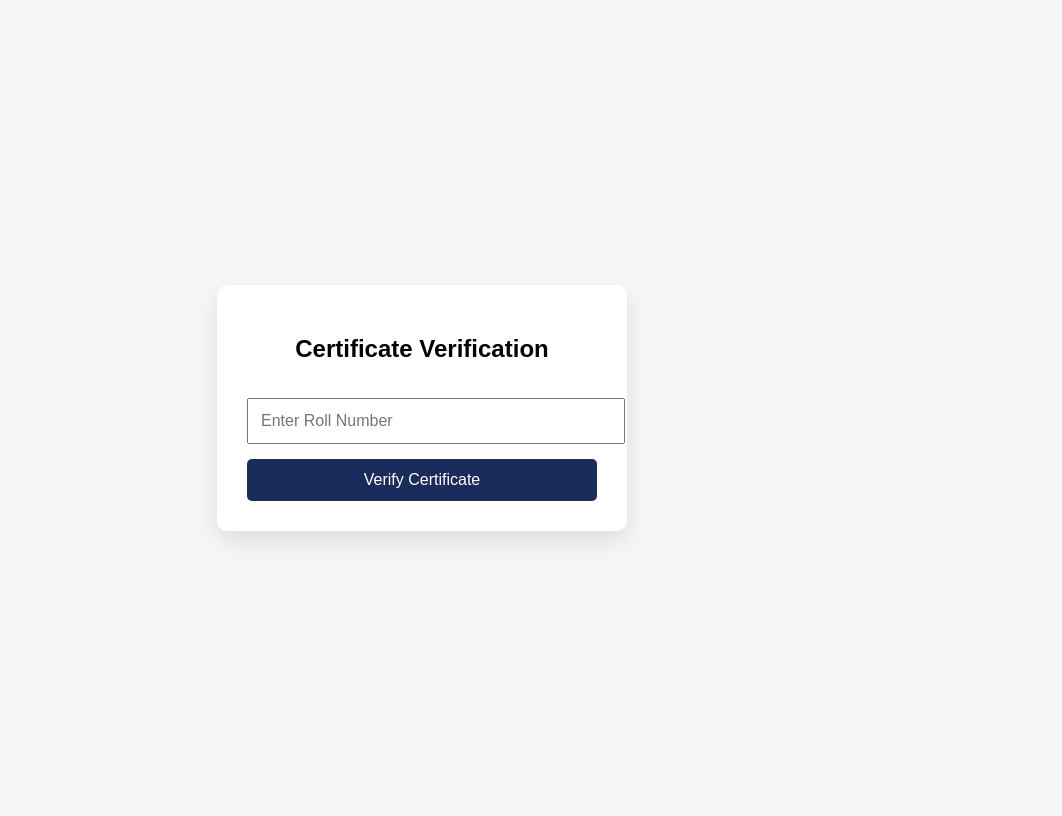
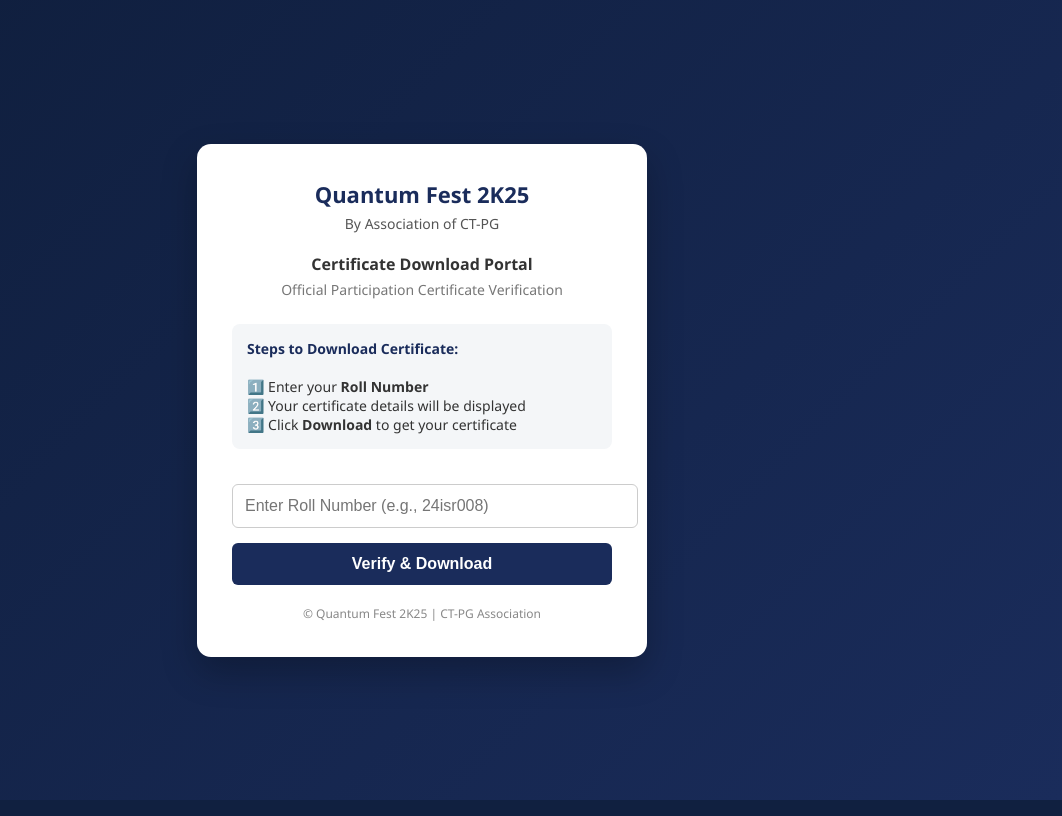
Before and after one commit to Madhan2006p/AutoCertificationGen, a Flask app: page / in a window 1280 px wide. Shown: the whole page, without its empty margins (218-1280 px from the left). Run offline with Flask 3, Linux system fonts and the light colour scheme.

Commit message:
UI has been Updated

```diff
--- a/backend/genCertificate.py
+++ b/backend/genCertificate.py
@@ -20,9 +20,6 @@ def generate_certificate(name, roll_no, event):
     # Get image dimensions for reference
     img_width, img_height = img.size
     print(f"Template size: {img_width}x{img_height}")
-    print("BASE_DIR:", BASE_DIR)
-    print("FONT_DIR:", FONT_DIR)
-    print("Font exists:", os.path.exists(os.path.join(FONT_DIR, "DejaVuSans-Bold.ttf")))
     # Load fonts with appropriate sizes
     # Name font - bold, medium size
     font_name = ImageFont.truetype(
--- a/templates/index.html
+++ b/templates/index.html
@@ -2,28 +2,65 @@
 <html lang="en">
 <head>
     <meta charset="UTF-8">
-    <title>Certificate Verification</title>
+    <title>Quantum Fest 2K25 | Certificate Portal</title>
+
     <style>
         body {
-            font-family: Arial, sans-serif;
-            background: #f4f6f8;
+            margin: 0;
+            font-family: "Segoe UI", Arial, sans-serif;
+            background: linear-gradient(135deg, #0f1e3c, #1a2c5b);
             display: flex;
             justify-content: center;
             align-items: center;
             height: 100vh;
+            color: #333;
         }
 
         .card {
-            background: white;
-            padding: 30px;
-            border-radius: 10px;
-            width: 350px;
-            box-shadow: 0 10px 25px rgba(0,0,0,0.1);
+            background: #ffffff;
+            padding: 35px;
+            border-radius: 14px;
+            width: 380px;
+            box-shadow: 0 15px 35px rgba(0,0,0,0.25);
             text-align: center;
         }
 
-        h2 {
+        .title {
+            font-size: 22px;
+            font-weight: bold;
+            color: #1a2c5b;
+            margin-bottom: 5px;
+        }
+
+        .subtitle {
+            font-size: 14px;
+            color: #555;
             margin-bottom: 20px;
+        }
+
+        .event {
+            font-size: 16px;
+            font-weight: 600;
+            margin-bottom: 5px;
+        }
+
+        .portal {
+            font-size: 14px;
+            color: #777;
+            margin-bottom: 25px;
+        }
+
+        .steps {
+            background: #f4f6f8;
+            padding: 15px;
+            border-radius: 8px;
+            text-align: left;
+            font-size: 14px;
+            margin-bottom: 20px;
+        }
+
+        .steps strong {
+            color: #1a2c5b;
         }
 
         input {
@@ -31,6 +68,8 @@
             padding: 12px;
             margin: 15px 0;
             font-size: 16px;
+            border: 1px solid #ccc;
+            border-radius: 6px;
         }
 
         button {
@@ -41,29 +80,52 @@
             color: white;
             border: none;
             cursor: pointer;
-            border-radius: 5px;
+            border-radius: 6px;
+            font-weight: 600;
         }
 
         button:hover {
             background: #0f1e3c;
+        }
+
+        .footer {
+            margin-top: 20px;
+            font-size: 12px;
+            color: #888;
         }
     </style>
 </head>
 <body>
 
 <div class="card">
-    <h2>Certificate Verification</h2>
+
+    <div class="title">Quantum Fest 2K25</div>
+    <div class="subtitle">By Association of CT-PG</div>
+
+    <div class="event">Certificate Download Portal</div>
+    <div class="portal">Official Participation Certificate Verification</div>
+
+    <div class="steps">
+        <strong>Steps to Download Certificate:</strong><br><br>
+        1️⃣ Enter your <b>Roll Number</b><br>
+        2️⃣ Your certificate details will be displayed<br>
+        3️⃣ Click <b>Download</b> to get your certificate
+    </div>
 
     <form action="/verify" method="get">
         <input
             type="text"
             name="roll"
-            placeholder="Enter Roll Number"
+            placeholder="Enter Roll Number (e.g., 24isr008)"
             required
         >
+        <button type="submit">Verify & Download</button>
+    </form>
 
-        <button type="submit">Verify Certificate</button>
-    </form>
+    <div class="footer">
+        © Quantum Fest 2K25 | CT-PG Association
+    </div>
+
 </div>
 
 </body>
```
